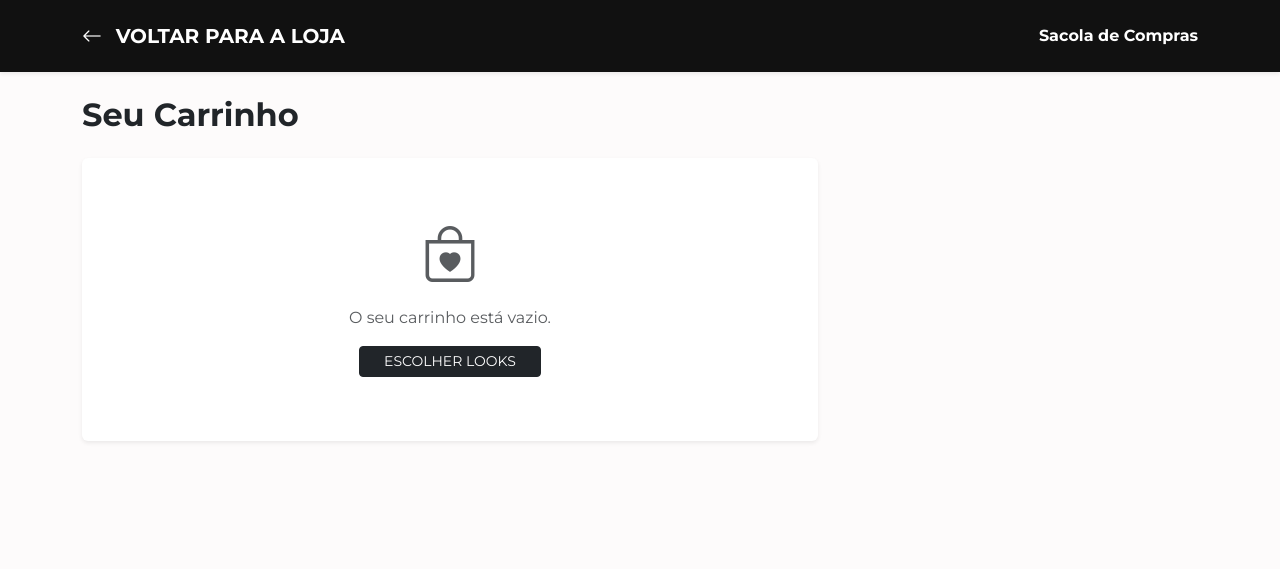
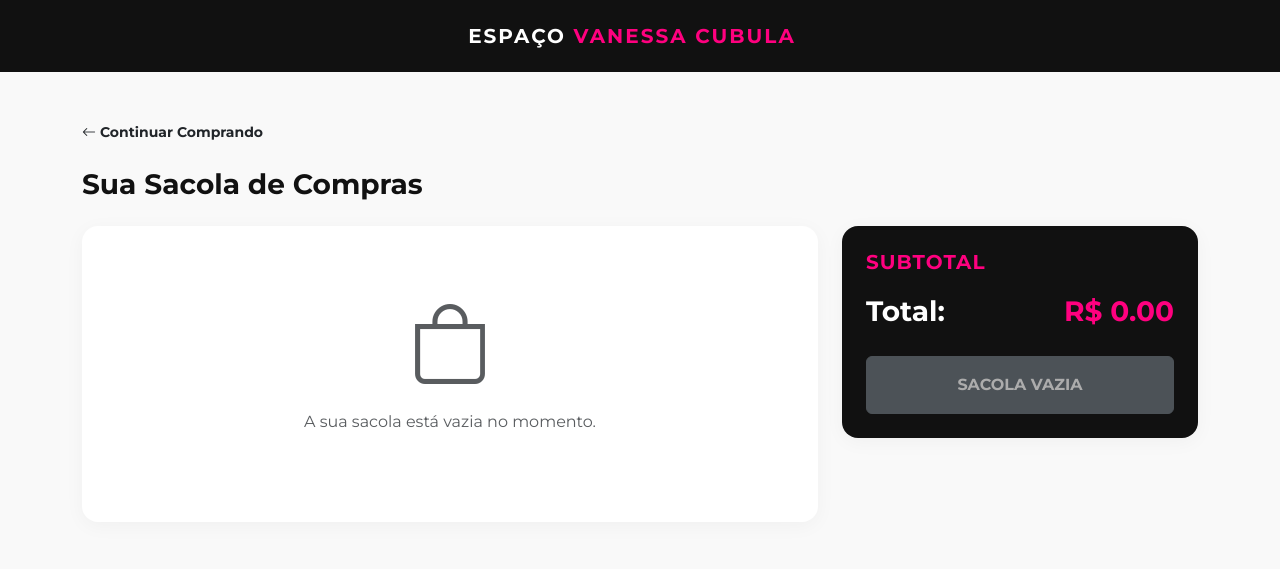
Before and after one commit to lucastycot-boop/site-loja, a Flask app: page /carrinho in a window 1280 px wide. Shown: the top 569 px of the page. Run offline with Flask 3, Linux system fonts and the light colour scheme.

Commit message:
Update carrinho.html

```diff
--- a/templates/carrinho.html
+++ b/templates/carrinho.html
@@ -3,103 +3,86 @@
 <head>
     <meta charset="UTF-8">
     <meta name="viewport" content="width=device-width, initial-scale=1.0">
-    <title>Meu Carrinho - Espaço Vanessa Cubula</title>
+    <title>Minha Sacola - Espaço Vanessa Cubula</title>
     <link href="https://cdn.jsdelivr.net/npm/bootstrap@5.3.0/dist/css/bootstrap.min.css" rel="stylesheet">
-    <link href="https://fonts.googleapis.com/css2?family=Montserrat:wght@400;600;700&display=swap" rel="stylesheet">
+    <link href="https://fonts.googleapis.com/css2?family=Montserrat:wght@300;400;500;600;700;800&display=swap" rel="stylesheet">
     <link rel="stylesheet" href="https://cdn.jsdelivr.net/npm/bootstrap-icons@1.11.1/font/bootstrap-icons.css">
     <style>
-        body { font-family: 'Montserrat', sans-serif; background-color: #fdfbfb; }
-        .bg-boutique-dark { background-color: #111111; }
-        .btn-rose { background-color: #b5838d; color: white; border: none; }
-        .btn-rose:hover { background-color: #6d597a; color: white; }
+        body { font-family: 'Montserrat', sans-serif; background-color: #f9f9f9; color: #111; }
+        .bg-boutique-black { background-color: #111111; }
+        .text-pink { color: #ff007f; }
+        .btn-pink { background-color: #ff007f; color: white; font-weight: 700; border: none; transition: all 0.3s; }
+        .btn-pink:hover { background-color: #d40069; color: white; }
+        .card-custom { border-radius: 16px; border: none; box-shadow: 0 4px 20px rgba(0,0,0,0.04); }
     </style>
 </head>
 <body>
 
-    <nav class="navbar navbar-dark bg-boutique-dark py-3 mb-4 shadow-sm">
-        <div class="container">
-            <a class="navbar-brand fw-bold text-uppercase tracking-wide" href="/">
-                <i class="bi bi-arrow-left me-2"></i> Voltar para a Loja
+    <nav class="navbar navbar-dark bg-boutique-black py-3 sticky-top">
+        <div class="container justify-content-center">
+            <a class="navbar-brand fw-bold text-uppercase" href="/" style="letter-spacing: 2px;">
+                Espaço <span class="text-pink">Vanessa Cubula</span>
             </a>
-            <span class="navbar-text text-white fw-bold">Sacola de Compras</span>
         </div>
     </nav>
 
-    <div class="container mb-5">
-        <h2 class="fw-bold mb-4">Seu Carrinho</h2>
+    <div class="container py-5">
+        <div class="mb-4">
+            <a href="/" class="text-dark text-decoration-none small fw-bold"><i class="bi bi-arrow-left"></i> Continuar Comprando</a>
+        </div>
 
-        {% with messages = get_flashed_messages(with_categories=true) %}
-            {% if messages %}
-                {% for category, message in messages %}
-                    <div class="alert alert-{{ category }} small">{{ message }}</div>
-                {% endfor %}
-            {% endif %}
-        {% endwith %}
+        <h3 class="fw-bold mb-4">Sua Sacola de Compras</h3>
 
         <div class="row g-4">
             <div class="col-12 col-lg-8">
-                <div class="card border-0 shadow-sm p-3">
-                    {% for item in itens %}
-                    <div class="d-flex align-items-center justify-content-between border-bottom py-3 {% if loop.last %}border-0{% endif %}">
-
-                        <div class="d-flex align-items-center gap-3">
-                            <div style="width: 70px; height: 90px; background-color: #f4f4f4; border-radius: 6px; overflow: hidden; flex-shrink: 0;">
+                <div class="card card-custom p-4 bg-white">
+                    {% if itens %}
+                        {% for item in itens %}
+                        <div class="d-flex align-items-center justify-content-between border-bottom py-3">
+                            <div class="d-flex align-items-center gap-3">
                                 {% if item.produto.imagem_url %}
-                                    <img src="/static/uploads/{{ item.produto.imagem_url }}" style="width: 100%; height: 100%; object-fit: cover;">
-                                {% else %}
-                                    <div class="d-flex h-100 align-items-center justify-content-center text-muted" style="font-size: 0.6rem;">Sem foto</div>
+                                    <img src="{{ url_for('static', filename='uploads/' ~ item.produto.imagem_url) }}" style="width: 80px; height: 80px; object-fit: cover; border-radius: 8px;">
                                 {% endif %}
+                                <div>
+                                    <h6 class="fw-bold mb-1">{{ item.produto.nome }}</h6>
+                                    <span class="badge bg-light text-dark mb-2">Tam: {{ item.produto.tamanho or 'U' }}</span>
+                                    <small class="text-muted d-block">Quantidade: {{ item.quantidade }}</small>
+                                </div>
                             </div>
-                            <div>
-                                <h6 class="fw-bold mb-1 text-dark">{{ item.produto.nome }}</h6>
-                                <p class="text-muted small mb-1">Tamanho: <span class="badge bg-secondary">{{ item.produto.tamanho if item.produto.tamanho else 'Único' }}</span></p>
-                                <p class="fw-bold text-dark mb-0" style="font-size: 0.9rem;">R$ {{ "%.2f"|format(item.produto.preco) }} <span class="text-muted fw-normal">x {{ item.quantidade }}</span></p>
+                            <div class="text-end">
+                                <span class="fw-bold d-block mb-2">R$ {{ "%.2f"|format(item.subtotal) }}</span>
+                                <form action="/carrinho/remover/{{ item.produto.id }}" method="POST">
+                                    <button type="submit" class="btn btn-sm btn-outline-danger border-0"><i class="bi bi-trash3"></i> Tirar</button>
+                                </form>
                             </div>
                         </div>
-
-                        <div>
-                            <form action="/carrinho/remover/{{ item.produto.id }}" method="POST">
-                                <button type="submit" class="btn btn-sm btn-outline-danger border-0">
-                                    <i class="bi bi-trash3 fs-5"></i>
-                                </button>
-                            </form>
+                        {% endfor %}
+                    {% else %}
+                        <div class="text-center py-5">
+                            <i class="bi bi-bag text-muted display-1 mb-3 d-block"></i>
+                            <p class="text-muted">A sua sacola está vazia no momento.</p>
                         </div>
-
-                    </div>
-                    {% else %}
-                    <div class="text-center py-5">
-                        <i class="bi bi-bag-heart display-4 text-muted d-block mb-3"></i>
-                        <p class="text-muted">O seu carrinho está vazio.</p>
-                        <a href="/" class="btn btn-sm btn-dark px-4 text-uppercase">Escolher Looks</a>
-                    </div>
-                    {% endfor %}
+                    {% endif %}
                 </div>
             </div>
 
-            {% if itens %}
             <div class="col-12 col-lg-4">
-                <div class="card border-0 shadow-sm p-4 bg-white" style="border-radius: 8px;">
-                    <h5 class="fw-bold mb-3">Resumo do Pedido</h5>
-                    <div class="d-flex justify-content-between mb-2">
-                        <span class="text-muted">Subtotal</span>
-                        <span class="fw-bold text-dark">R$ {{ "%.2f"|format(total) }}</span>
-                    </div>
-                    <div class="d-flex justify-content-between mb-4">
-                        <span class="text-muted">Envio / Entrega</span>
-                        <span class="text-success small fw-bold">A combinar</span>
-                    </div>
-                    <hr>
-                    <div class="d-flex justify-content-between align-items-baseline mb-4">
-                        <span class="fw-bold fs-5">Total</span>
-                        <span class="fw-bold fs-4 text-dark">R$ {{ "%.2f"|format(total) }}</span>
+                <div class="card card-custom p-4 bg-boutique-black text-white">
+                    <h5 class="fw-bold mb-3 text-uppercase text-pink" style="letter-spacing: 1px;">Subtotal</h5>
+                    <div class="d-flex justify-content-between fs-3 fw-bold mb-4">
+                        <span>Total:</span>
+                        <span class="text-pink">R$ {{ "%.2f"|format(total) }}</span>
                     </div>
 
-                    <button class="btn btn-rose w-100 py-2.5 fw-bold text-uppercase small tracking-wide" onclick="alert('Funcionalidade de fechar pedido em breve!');">
-                        Fechar Pedido
-                    </button>
+                    {% if itens %}
+                    <a href="/carrinho/checkout" class="btn btn-pink w-100 py-3 text-uppercase fw-bold">
+                        Avançar para o Pagamento <i class="bi bi-arrow-right-short"></i>
+                    </a>
+                    {% else %}
+                        <button class="btn btn-secondary w-100 py-3 text-uppercase fw-bold" disabled>Sacola Vazia</button>
+                    {% endif %}
                 </div>
             </div>
-            {% endif %}
         </div>
     </div>
 
```
